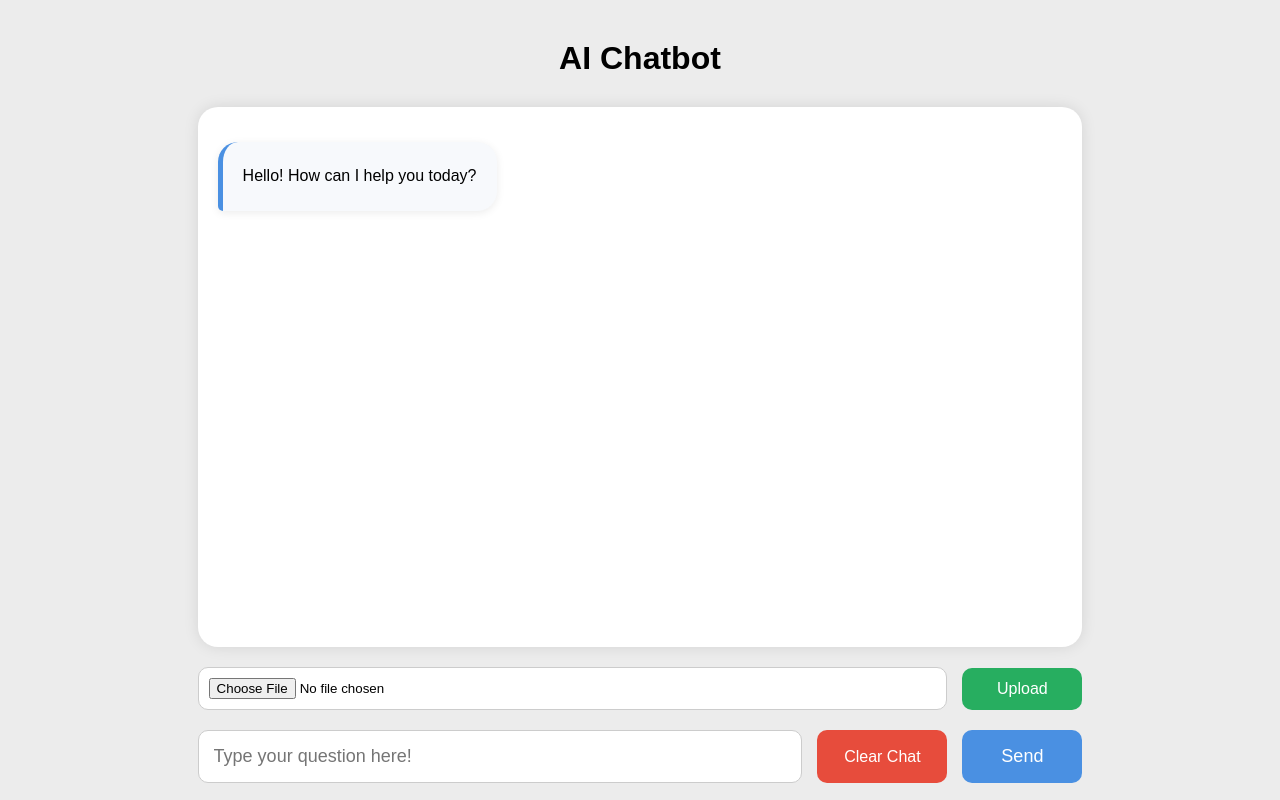
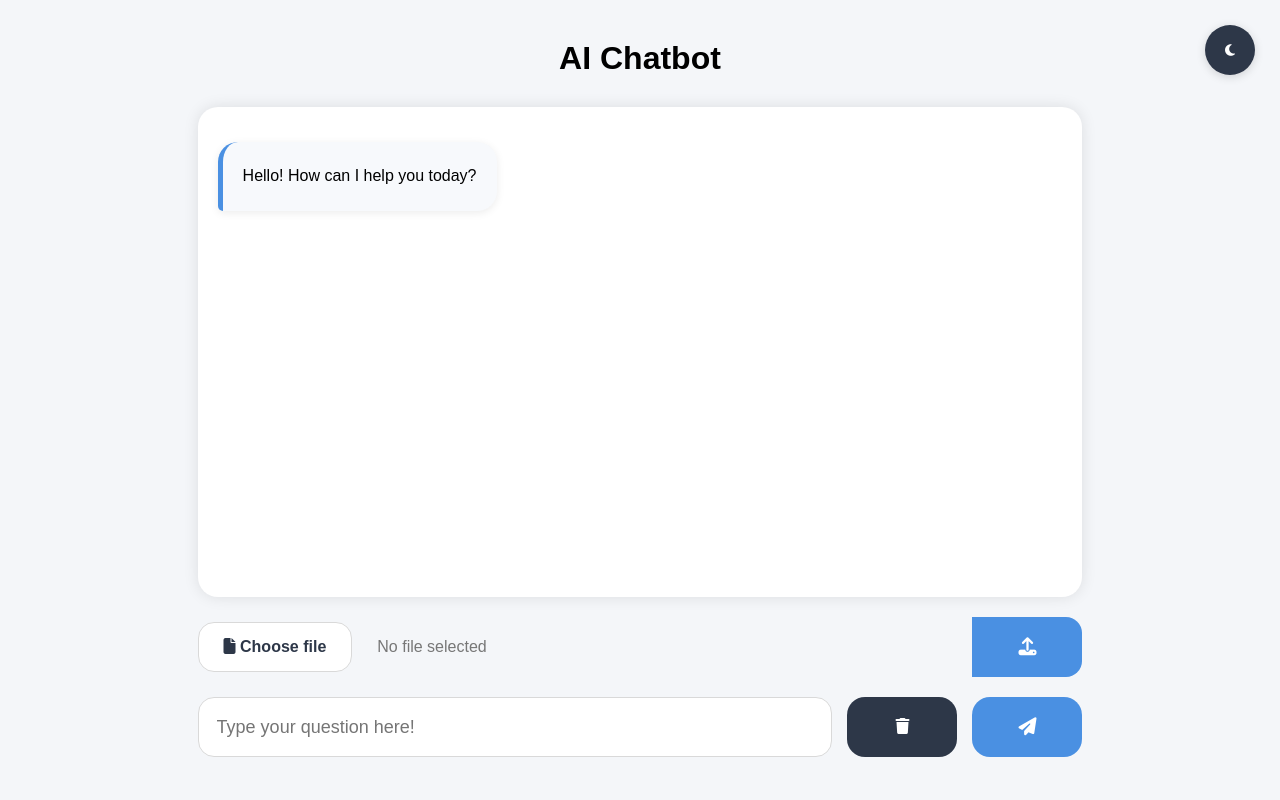
Before and after one commit to MagdaIonescu/AI-Chatbot-Flask-Ollama, a Flask app: page / in a window 1280 px wide. Run offline with Flask 3, Linux system fonts and the light colour scheme.

Commit message:
Improve UI: add dark mode, icons and custom file upload

```diff
--- a/static/script.js
+++ b/static/script.js
@@ -3,7 +3,9 @@ const chatBox = document.querySelector("#chatBox");
 const sendButton = document.querySelector("#sendButton");
 const clearButton = document.querySelector("#clearButton");
 const documentInput = document.querySelector("#documentInput");
+const fileName = document.querySelector("#fileName");
 const uploadButton = document.querySelector("#uploadButton");
+const themeButton = document.querySelector("#themeButton")
 
 sendButton.addEventListener("click", async function () {
     const question = questionInput.value;
@@ -47,13 +49,24 @@ clearButton.addEventListener("click", async function () {
     });
     chatBox.innerHTML = `<div class="bot-message"><strong>AI Assistant</strong><br><br>Hello! How can I help you today?</div>`;
     documentInput.value = "";
+    fileName.innerText = "No file selected";
+});
+
+documentInput.addEventListener("change", function(){
+    if(this.files.length > 0)
+    {
+        fileName.innerText = this.files[0].name;
+    }
+    else{
+        fileName.innerText = "No file selected";
+    }
 });
 
 uploadButton.addEventListener("click", async function () {
     const file = documentInput.files[0];
     if(!file)
     {
-        allert("Please select a document!");
+        alert("Please select a document!");
         return;
     }
     const formData = new FormData();
@@ -65,3 +78,15 @@ uploadButton.addEventListener("click", async function () {
     const data = await response.json();
     alert(data.message);
 });
+
+themeButton.addEventListener("click", function(){
+    document.body.classList.toggle("dark-mode");
+    if(document.body.classList.contains("dark-mode"))
+    {
+        themeButton.innerHTML = '<i class="fa-solid fa-sun"></i>';
+    }
+    else
+    {
+        themeButton.innerHTML = '<i class="fa-solid fa-moon"></i>';
+    }
+});
--- a/static/style.css
+++ b/static/style.css
@@ -1,5 +1,5 @@
 body {
-    background: #ececec;
+    background: #f4f6f9;
     font-family: Arial, Helvetica, sans-serif;
 }
 
@@ -15,7 +15,7 @@ h1 {
 }
 
 #chatBox {
-    height: 500px;
+    height: 450px;
     background: white;
     border-radius: 20px;
     padding: 20px;
@@ -58,75 +58,158 @@ h1 {
 
 #question {
     flex: 1;
-    padding: 15px;
-    border: 1px solid #ccc;
-    border-radius: 10px;
+    padding: 18px;
+    border: 1px solid #d9d9d9;
+    border-radius: 16px;
     font-size: 18px;
-    outline: none;
+    transition: 0.2s;
 }
 
-#sendButton {
-    width: 120px;
-    border: none;
-    border-radius: 10px;
-    background: #4A90E2;
-    color: white;
-    font-size: 18px;
-    cursor: pointer;
-    transition: 0.25s;
+#question:focus {
+    border-color:#4A90E2;
+    box-shadow:0 0 10px rgba(74,144,226,0.2);
 }
 
-#sendButton:hover {
-    background: #357bd8;
-    transform: scale(1.05);
-    transition: 0.25s ease;
+#uploadButton,
+#sendButton,
+#clearButton {
+    width:110px;
+    height:60px;
+    border-radius: 18px;
+}
+
+#uploadButton,
+#sendButton {
+    border:none;
+    background:#4A90E2;
+    color:white;
+    font-size:18px;
+    cursor:pointer;
+    transition:0.25s;
+}
+
+#uploadButton{
+    border-radius:0 16px 16px 0;
+    background:#4A90E2;
+    color:white;
 }
 
 #clearButton {
-    width: 130px;
     border: none;
-    border-radius: 10px;
-    background: #e74c3c;
+    background: #2d3748;
     color: white;
     font-size: 16px;
     cursor: pointer;
     transition: 0.25s;
 }
 
+#sendButton:hover,
+#uploadButton:hover,
 #clearButton:hover {
-    background: #c0392b;
-    transform: scale(1.05);
-}
-
-#uploadButton {
-    width: 120px;
-    border: none;
-    border-radius: 10px;
-    background: #27ae60;
-    color: white;
-    font-size: 16px;
-    cursor: pointer;
-    padding: 12px;
-    transition: 0.25s;
-}
-
-#uploadButton:hover {
-    background: #219150;
-    transform: scale(1.05);
+    transform: translateY(-2px);
+    transition: 0.2s;
 }
 
 .upload-area {
     display: flex;
-    gap: 15px;
     margin-top: 20px;
+    gap:15px;
     align-items: center;
 }
 
+#browseButton{
+    background:white;
+    padding:15px 25px;
+    border-radius:16px;
+    border:1px solid #d9d9d9;
+    cursor:pointer;
+    font-weight:bold;
+    color:#2d3748;
+}
+
+#browseButton:hover{
+    background:#f5f5f5;
+}
+
+#fileName{
+    flex:1;
+    color:#777;
+    padding-left:10px;
+}
+
 #documentInput {
-    flex: 1;
-    padding: 10px;
-    background: white;
-    border: 1px solid #ccc;
-    border-radius: 10px;
+    display: none;
+}
+
+#themeButton {
+    position: absolute;
+    top: 25px;
+    right: 25px;
+    width:50px;
+    height:50px;
+    border: none;
+    border-radius:50%;
+    background:#2d3748;
+    color: white;
     cursor: pointer;
+    box-shadow: 0 2px 10px rgba(0,0,0,0.15);
 }
+
+.dark-mode #themeButton {
+    background: #1f2937;
+}
+
+.dark-mode{
+    background-color: #121212;
+    color: white;
+}
+
+.dark-mode .container{
+    background: transparent;
+}
+
+.dark-mode #chatBox{
+    background: #1f1f1f;
+    box-shadow: 0 0 20px rgba(255,255,255,0.05);
+}
+
+.dark-mode .bot-message{
+    background-color: #2b2b2b;
+    color: white;
+    border-left: 5px solid #4A90E2;
+}
+
+.dark-mode .user-message{
+    background: #2d3748;
+    color: white;
+    border-left: 5px solid #60a5fa;
+}
+
+.dark-mode #question{
+    background:#2b2b2b;
+    color:white;
+    border:1px solid #444;
+}
+
+.dark-mode #documentInput{
+    background:#2b2b2b;
+    color:white;
+    border:1px solid #444;
+}
+
+.dark-mode h1{
+    color:white;
+}
+
+.dark-mode #browseButton{
+
+    background:#2b2b2b;
+
+    color:white;
+
+    border:1px solid #444;
+}
+
+.dark-mode #browseButton:hover{
+    background:#333;
+}
--- a/templates/index.html
+++ b/templates/index.html
@@ -3,21 +3,36 @@
     <head>
         <title>AI Chatbot</title>
         <link rel = "stylesheet" href="{{ url_for('static', filename='style.css')}}">
+        <link rel="stylesheet" href="https://cdnjs.cloudflare.com/ajax/libs/font-awesome/6.7.2/css/all.min.css">
     </head>
     <body>
         <div class = "container">
             <h1>AI Chatbot</h1>
+            <button id = "themeButton">
+                <i class="fa-solid fa-moon"></i>
+            </button>
             <div id = "chatBox">
                 <div class = "bot-message">Hello! How can I help you today?</div>
             </div>
             <div class = "upload-area">
                 <input type = "file" id="documentInput">
-                <button id = "uploadButton">Upload</button>
+                <label for="documentInput" id="browseButton">
+                    <i class="fa-solid fa-file"></i>
+                    Choose file
+                </label>
+                <span id="fileName"> No file selected</span>
+                <button id = "uploadButton">
+                    <i class="fa-solid fa-upload"></i>
+                </button>
             </div>
             <div class = "input-area">
-                <input id ="question" type="text" placeholder="Type your question here!">
-                <button id ="clearButton">Clear Chat</button>
-                <button id ="sendButton">Send</button>
+                <input id = "question" type="text" placeholder="Type your question here!">
+                <button id = "clearButton">
+                    <i class="fa-solid fa-trash"></i>
+                </button>
+                <button id = "sendButton">
+                    <i class = "fa-solid fa-paper-plane"></i>
+                </button>
             </div>
         </div>
         <script src = "{{ url_for('static', filename='script.js') }}"></script>
```
